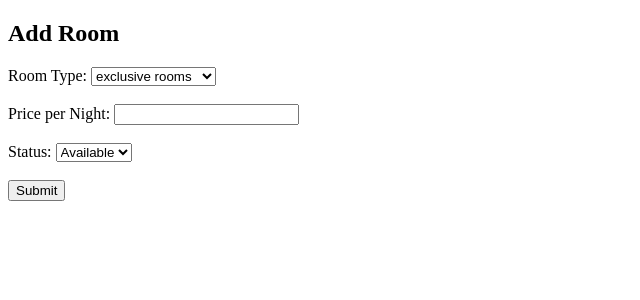
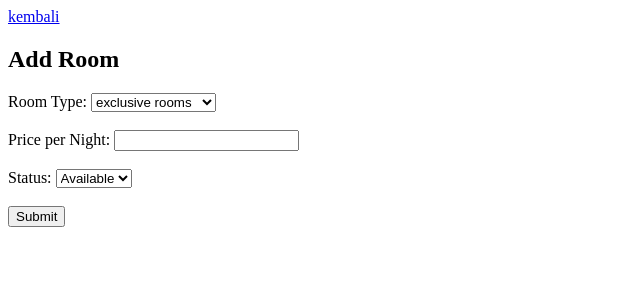
Before and after one commit to SuryoNgr/KKP, a PHP site: page /owner/add_room.php in a window 1280 px wide. Shown: the top 300 px of the page, without its empty margins (0-640 px from the left). Run offline with PHP 8.4, Linux system fonts and the light colour scheme.

Commit message:
Update add_room.php

```diff
--- a/owner/add_room.php
+++ b/owner/add_room.php
@@ -75,6 +75,7 @@ if ($_SERVER["REQUEST_METHOD"] == "POST") {
     <title>Add Room</title>
 </head>
 <body>
+     <a href="ruang.php">kembali</a><br>
     <h2>Add Room</h2>
     <form method="post" action="<?php echo htmlspecialchars($_SERVER["PHP_SELF"]); ?>">
 
```
